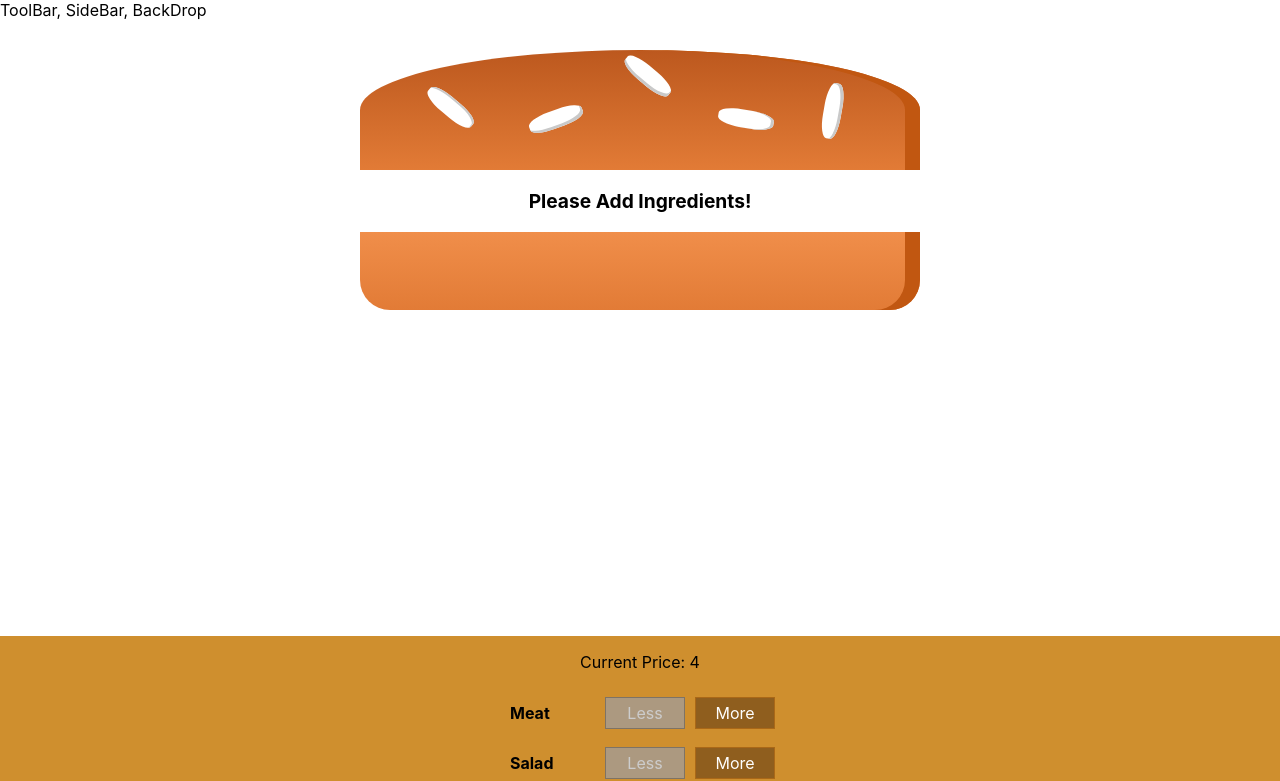
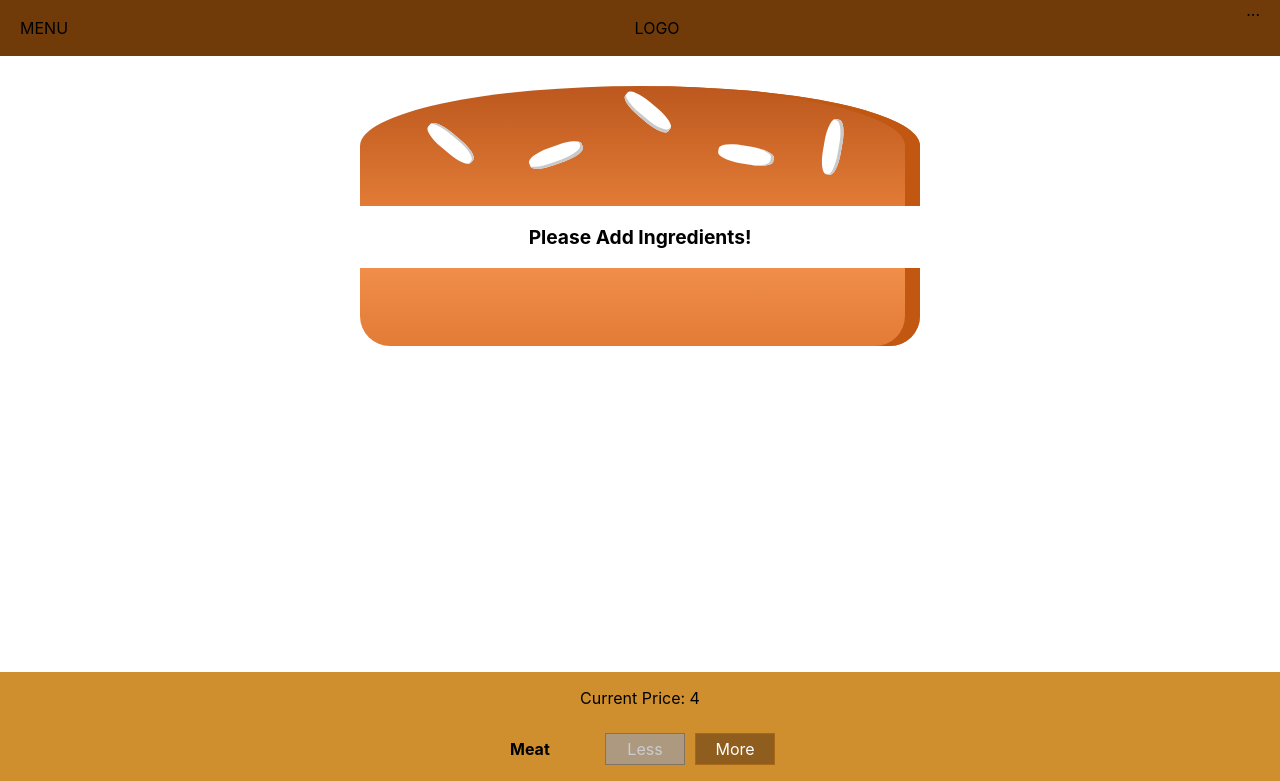
Before and after one commit to C-Shi/burger-builder, a React (Create React App) app: page / in a window 1280 px wide. Shown: the top 781 px of the page. Built offline with nearby package versions, Linux system fonts and the light colour scheme.

Commit message:
add toolbar component

```diff
--- a/src/components/Layout/Layout.css
+++ b/src/components/Layout/Layout.css
@@ -1,3 +1,3 @@
 .Content {
-  margin-top: 16px;
+  margin-top: 72px;
 }
--- a/src/components/Layout/Layout.js
+++ b/src/components/Layout/Layout.js
@@ -1,11 +1,12 @@
 import React from 'react';
 import Aux from '../../hoc/Aux';
+import Toolbar from '../Navigation/Toolbar/Toolbar'
 import './Layout.css'
 
 const layout = ( props ) => {
   return (
     <Aux>
-      <div>ToolBar, SideBar, BackDrop</div>
+      <Toolbar />
       <main className="Content">
         {props.children}
       </main>
--- /dev/null
+++ b/src/components/Navigation/Toolbar/Toolbar.css
@@ -0,0 +1,19 @@
+.Toolbar {
+  height: 56px;
+  width: 100%;
+  position: fixed;
+  top: 0;
+  left: 0;
+  background-color: #703B09;
+  display: flex;
+  justify-content: space-between;
+  align-items: center;
+  padding: 0 20px;
+  box-sizing: border-box;
+  z-index: 90;
+}
+
+.Toolbar nav {
+  height: 100%;
+
+}
--- /dev/null
+++ b/src/components/Navigation/Toolbar/Toolbar.js
@@ -0,0 +1,17 @@
+import React from 'react'
+
+import './Toolbar.css'
+
+const Toolbar = ( props ) => {
+  return (
+    <header className='Toolbar'>
+      <div>MENU</div>
+      <div>LOGO</div>
+      <nav>
+        ...
+      </nav>
+    </header>
+  )
+}
+
+export default Toolbar
```
